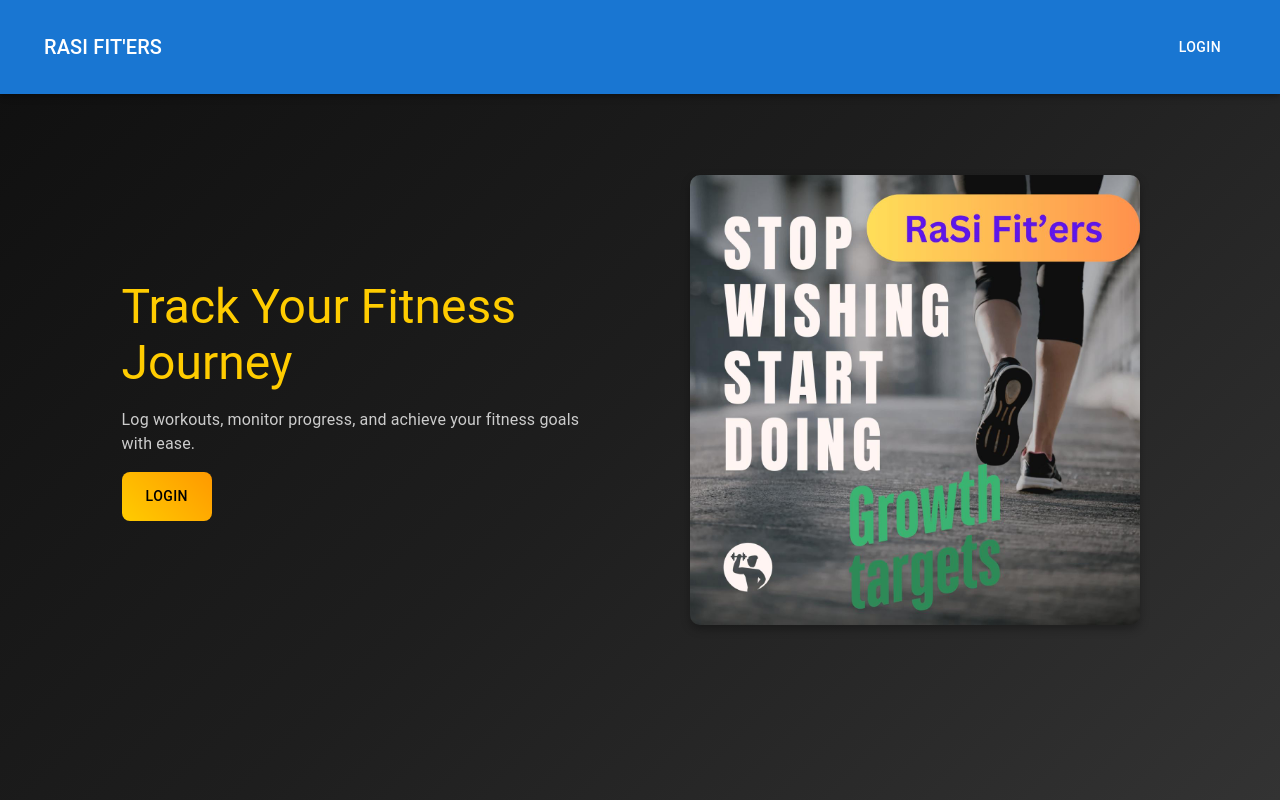
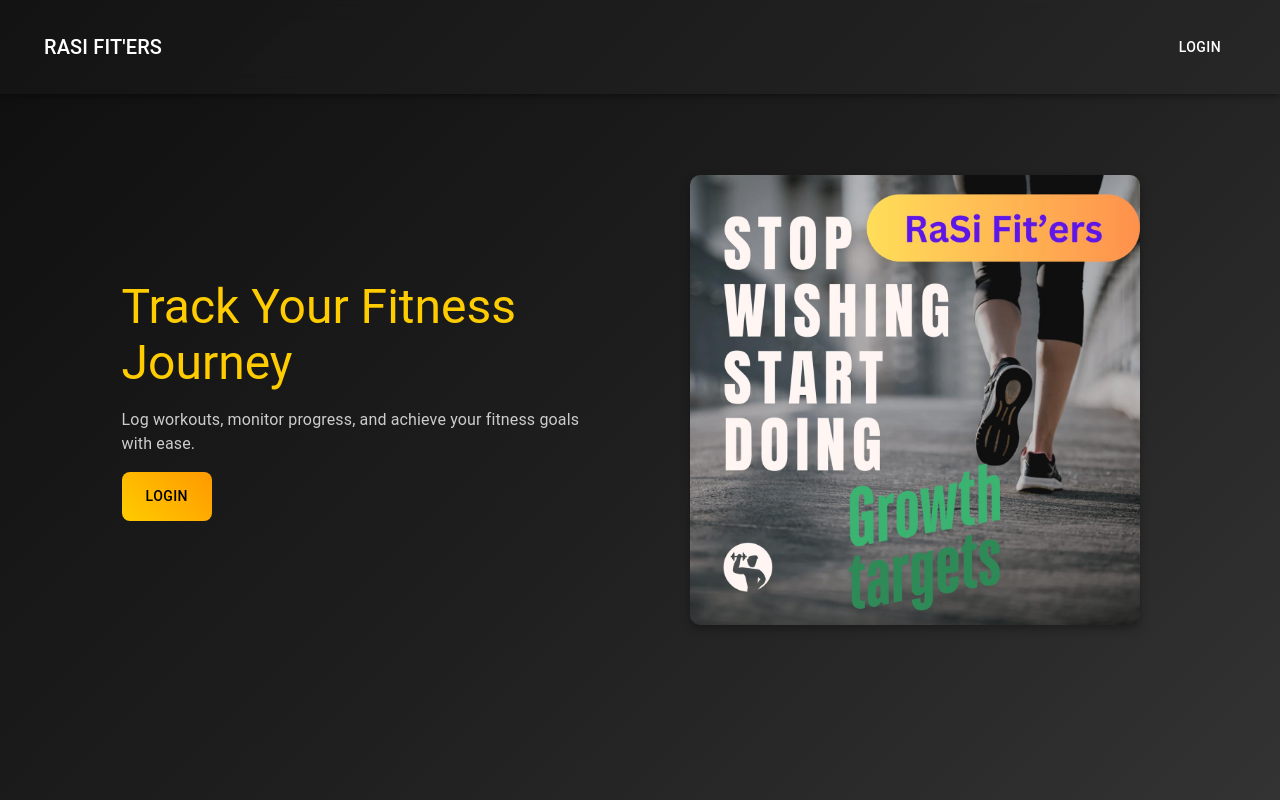
Before and after one commit to vinaySankar2004/RaSi-Fiters-Web-App, a React (Create React App) app in the folder frontend/: page / in a window 1280 px wide. Built offline with nearby package versions, Linux system fonts and the light colour scheme; no server answers.

Commit message:
more front-end changes

```diff
--- a/frontend/src/styles/Navbar.css
+++ b/frontend/src/styles/Navbar.css
@@ -1,9 +1,9 @@
 .navbar {
-    position: fixed !important; /* Fully stick to the top */
+    position: fixed !important;
     top: 0;
     left: 0;
     width: 100%;
-    background: linear-gradient(135deg, rgba(20, 20, 20, 0.9), rgba(40, 40, 40, 0.9));
+    background: linear-gradient(135deg, rgba(20, 20, 20, 0.9), rgba(40, 40, 40, 0.9)) !important;
     backdrop-filter: blur(10px);
     -webkit-backdrop-filter: blur(10px);
     padding: 15px 20px;
```
